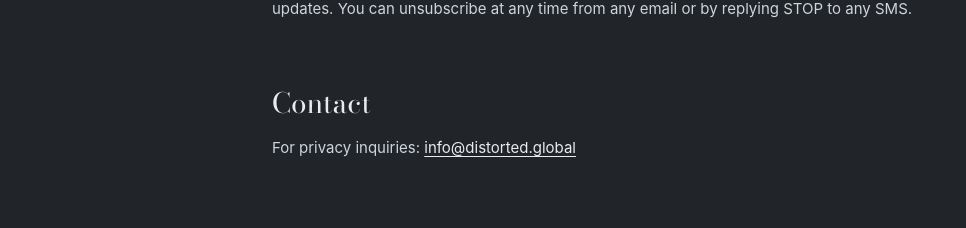
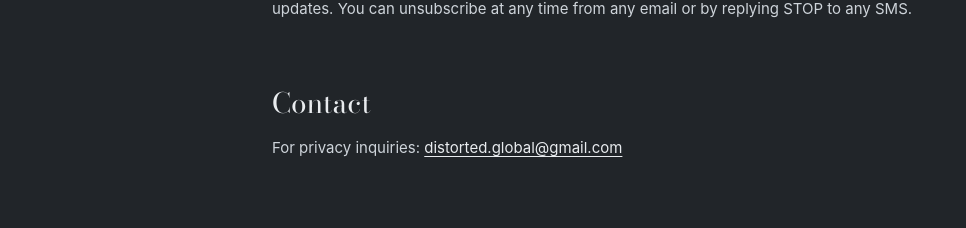
Before and after one commit to minhhieuvu1304-ctrl/distorted-global-clothing-brand, a Next.js app: page /privacy in a window 1280 px wide. Shown: the part 1155-1383 px from the top of the page, without its empty margins (0-966 px from the left). Built offline with nearby package versions, Linux system fonts and the light colour scheme; no server answers; a web font is replaced by a local one.

Commit message:
Add files via upload

```diff
--- a/app/privacy/page.tsx
+++ b/app/privacy/page.tsx
@@ -108,10 +108,10 @@ export default function PrivacyPage() {
             <p>
               For privacy inquiries:{' '}
               <a
-                href="mailto:info@distorted.global"
+                href="mailto:distorted.global@gmail.com"
                 className="text-paper underline underline-offset-[3px] hover:opacity-80"
               >
-                info@distorted.global
+                distorted.global@gmail.com
               </a>
             </p>
           </Section>
```
